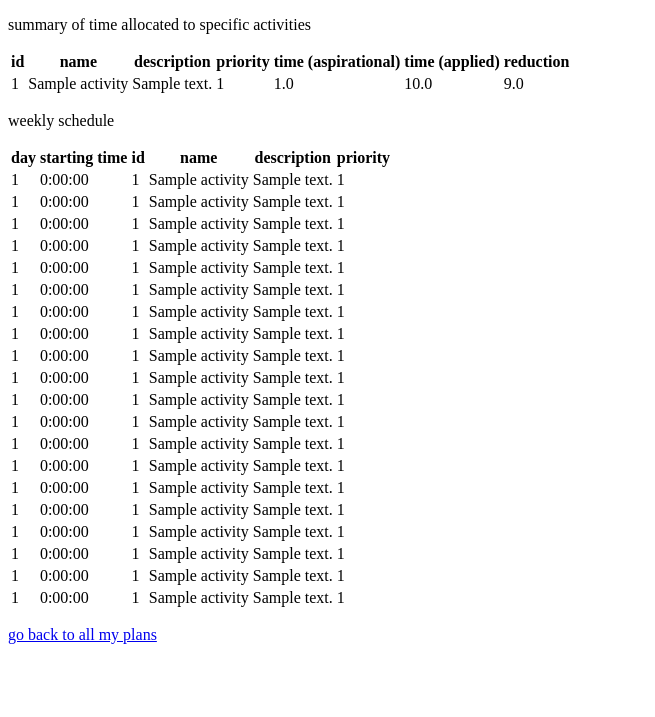
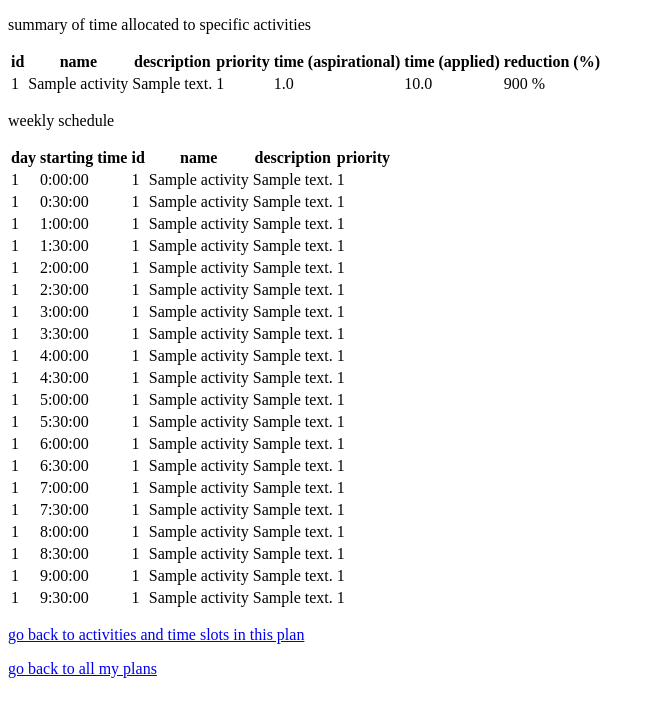
Before and after one commit to PiotrekGr/schedule, a Django app: page /rotw/schedule_recalculation/1/1 in a window 1280 px wide. Shown: the top 717 px of the page, without its empty margins (0-655 px from the left). Run offline with Django 3.2, Linux system fonts and the light colour scheme; tables that the repository leaves empty hold one stand-in row (values such as "Sample post"); some libraries are stand-ins or nearby versions.

Commit message:
initial calendaer visualisation

```diff
--- a/functions.py
+++ b/functions.py
@@ -139,6 +139,6 @@ def create_schedule(tab, available_time):
 # for a in create_schedule(activities, 45):
 #     print(a.activity_id)
 
-
-print(create_schedule(activities, 9))
-print(len(create_schedule(activities, 9)))
+#
+# print(create_schedule(activities, 9))
+# print(len(create_schedule(activities, 9)))
--- a/main/models.py
+++ b/main/models.py
@@ -108,6 +108,7 @@ class Schedule(models.Model):
     user = models.ForeignKey(User, on_delete=models.CASCADE)
     plan = models.ForeignKey(Plan, on_delete=models.CASCADE)
     slot = models.ForeignKey(Availability, on_delete=models.CASCADE)
+    start_time = models.IntegerField(choices=TIME)
     activity = models.ForeignKey(Activities, on_delete=models.CASCADE)
     order = models.IntegerField()
     duration = models.FloatField() # todo wartości zaokrąglone do połówek
--- a/main/views.py
+++ b/main/views.py
@@ -1,7 +1,8 @@
-from datetime import datetime
+import datetime
 
 from django.contrib.auth.forms import UserCreationForm
 from django.contrib.auth.models import User
+from django.core.exceptions import ObjectDoesNotExist
 from django.http import request, HttpResponse, HttpResponseRedirect
 from django.shortcuts import render
 
@@ -218,8 +219,37 @@ class RemoveAvailabilityView(DeleteView):
 
 class PlanDetailsView(View):
     def get(self, request, u_id, p_id):
-        schedule = Schedule.objects.get(plan_id=p_id)
-        return render(request, 'schedule.html', {'schedule': schedule})
+        schedule = Schedule.objects.filter(plan_id=p_id)
+        user = User.objects.get(id=u_id)
+        plan = Plan.objects.get(id=p_id)
+
+        graph = []
+        for day in range(1,8):
+            graph_day = []
+            for slot in range(14,44):
+                try:
+                    a=Schedule.objects.get(plan__id=p_id, slot__day=day, start_time=slot)
+                    graph_day.append((
+                        day,
+                        datetime.timedelta(minutes=slot*30),
+                        a.activity.name,
+                        a.activity.get_color_display()
+                    ))
+                except ObjectDoesNotExist:
+                    graph_day.append((
+                        day,
+                        datetime.timedelta(minutes=slot*30),
+                        '',
+                        'white'
+                    ))
+            graph.append(graph_day)
+        from pprint import pprint
+        pprint(graph)
+
+        return render(request, 'schedule.html', {'schedule': schedule,
+                                                 'user': user,
+                                                 'plan': plan,
+                                                 'graph': graph})
 
 
 class ScheduleRecalculation(View):
@@ -255,6 +285,7 @@ class ScheduleRecalculation(View):
                                         slot=slot,
                                         order=i,
                                         activity=act,
+                                        start_time=slot.start_time+i,
                                         duration=0.5)
                 act.applied_time = act.applied_time + 0.5
                 act.save()
@@ -265,4 +296,5 @@ class ScheduleRecalculation(View):
         return render(request, "schedule_recalculation.html", {'act_sequence': act_sequence,
                                                                'schedule': schedule,
                                                                'activities': activities,
-                                                               'user': user})
+                                                               'user': user,
+                                                               'plan': plan})
--- a/rotw/settings.py
+++ b/rotw/settings.py
@@ -121,10 +121,14 @@ USE_L10N = True
 USE_TZ = True
 
 
-# Static files (CSS, JavaScript, Images)
+# Static files (css, JavaScript, Images)
 # https://docs.djangoproject.com/en/2.1/howto/static-files/
 
 STATIC_URL = '/static/'
+
+STATICFILES_DIRS = [
+    os.path.join(BASE_DIR, "static"),
+]
 
 LOGIN_REDIRECT_URL = '/rotw/home'
 LOGOUT_REDIRECT_URL = '/rotw/home'
--- /dev/null
+++ b/static/css/style.css
@@ -0,0 +1,8 @@
+p.schedule{
+	display: inline-block;
+	width: 40px;
+	height: 80px;
+    color: white;
+
+	/*border: 2px dotted red;*/
+}
--- a/templates/base.html
+++ b/templates/base.html
@@ -1,9 +1,11 @@
 <!-- templates/base.html -->
+{% load static %}
 {% load mathfilters %}
 <!DOCTYPE html>
 <html>
 <head>
     <meta charset="utf-8">
+    <link rel="stylesheet" href="{% static "css/style.css" %}">
     <title>{% block title %}Django Auth Tutorial{% endblock %}</title>
 </head>
 <body>
--- a/templates/schedule_recalculation.html
+++ b/templates/schedule_recalculation.html
@@ -15,7 +15,7 @@
         <th> priority </th>
         <th> time (aspirational) </th>
         <th> time (applied) </th>
-        <th> reduction </th>
+        <th> reduction (%) </th>
 
     </tr>
 
@@ -27,7 +27,11 @@
         <td> {{a.priority }}</td>
         <td> {{a.assumed_time }}</td>
         <td> {{a.applied_time }}</td>
-        <td> {{a.applied_time|div:a.assumed_time|sub:1}}</td>
+        <td>
+            {% with figure=a.applied_time|div:a.assumed_time|sub:1|mul:100 %}
+            {{ figure|floatformat:"0" }}
+            {% endwith %}%
+        </td>
     </tr>
 {% endfor %}
 </table>
@@ -46,7 +50,7 @@
 {% for s in schedule %}
     <tr>
         <td> {{s.slot.day}}</td>
-        <td> {{s.slot.get_start_time_display}}</td>
+        <td> {{s.get_start_time_display}}</td>
         <td> {{s.activity.id}}</td>
         <td> {{s.activity.name  }}</td>
         <td> {{s.activity.description}} </td>
@@ -55,6 +59,7 @@
 {% endfor %}
 </table>
 
+<p><a href="/rotw/{{ user.id }}/{{ plan.id }}"> go back to activities and time slots in this plan </a></p>
 <p><a href="/rotw/{{ user.id }}"> go back to all my plans </a></p>
 
 
```
Also changed, not shown: templates/schedule.html (+22 -5 lines), main/migrations/0006_auto_20190319_1512.py (added). Lines whose indentation alone changed are shown as unchanged.
